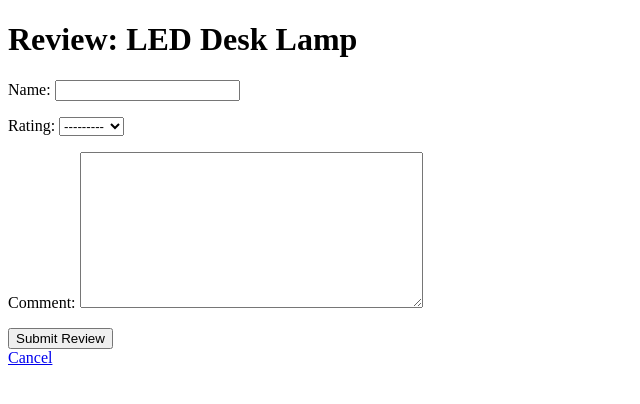
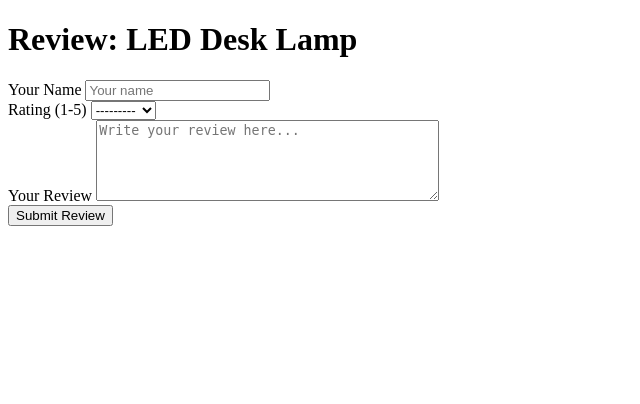
Before and after one commit to akshat-tahalani/django-tutorial, a Django app: a page that uses playground/templates/products/add_review.html in a window 1280 px wide. Shown: the top 404 px of the page, without its empty margins (0-640 px from the left). Run offline with Django 5.2, Linux system fonts and the light colour scheme; data comes from the database, SQL or seed files in the repository; both versions use the stored data as it was after the commit.

Commit message:
added product form

```diff
--- a/playground/forms.py
+++ b/playground/forms.py
@@ -1,5 +1,5 @@
 from django import forms
-from .models import Review
+from .models import Review , Product
 
 class ContactForm(forms.Form):
     name = forms.CharField(max_length = 100)
@@ -21,8 +21,31 @@ class ContactForm(forms.Form):
         return message
 
 
-
 class ReviewForm(forms.ModelForm):
     class Meta:
         model = Review
         fields = ['name', 'rating', 'comment']
+        widgets = {
+            'name': forms.TextInput(attrs={
+                'class': 'form-control',
+                'placeholder': 'Your name'
+            }),
+            'rating': forms.Select(attrs={
+                'class': 'form-control'
+            }),
+            'comment': forms.Textarea(attrs={
+                'class': 'form-control',
+                'rows': 5,
+                'placeholder': 'Write your review here...'
+            })
+        }
+        labels = {
+            'name': 'Your Name',
+            'rating': 'Rating (1-5)',
+            'comment': 'Your Review'
+        }
+
+class ProductForm(forms.ModelForm):
+    class Meta:
+        model = Product
+        fields = ['title', 'category', 'price', 'description', 'inventory', 'image', 'tags']
--- a/playground/models.py
+++ b/playground/models.py
@@ -19,6 +19,7 @@ class Category(models.Model):
 class Product(models.Model):
 
     title  = models.CharField(max_length=255) #text
+    image = models.ImageField(upload_to='products/', blank=True, null=True)
     slug  = models.SlugField(unique=True , blank = True)
 
     price = models.DecimalField(max_digits = 6 ,decimal_places =2) #number
--- a/playground/templates/products/add_review.html
+++ b/playground/templates/products/add_review.html
@@ -1,12 +1,48 @@
 <!DOCTYPE html>
 <html>
+<head>
+    <title>Review: {{ product.title }}</title>
+    <style>
+        .error-message {
+            color: red;
+            font-weight: bold;
+            padding: 8px;
+            background-color: #ffe6e6;
+            border-left: 4px solid red;
+            margin-top: 5px;
+        }
+    </style>
+</head>
 <body>
     <h1>Review: {{ product.title }}</h1>
     <form method="POST">
-        {% csrf_token %}
-        {{ form.as_p }}
-        <button type="submit">Submit Review</button>
-    </form>
-    <a href="{% url 'product_detail_slug' product.slug %}">Cancel</a>
+    {% csrf_token %}
+
+    <div>
+        <label>{{ form.name.label }}</label>
+        {{ form.name }}
+        {% if form.name.errors %}
+            <p class="error-message">{{ form.name.errors }}</p>
+        {% endif %}
+    </div>
+
+    <div>
+        <label>{{ form.rating.label }}</label>
+        {{ form.rating }}
+        {% if form.rating.errors %}
+            <p class="error-message">{{ form.rating.errors }}</p>
+        {% endif %}
+    </div>
+
+    <div>
+        <label>{{ form.comment.label }}</label>
+        {{ form.comment }}
+        {% if form.comment.errors %}
+            <p class="error-message">{{ form.comment.errors }}</p>
+        {% endif %}
+    </div>
+
+    <button type="submit">Submit Review</button>
+</form>
 </body>
 </html>
--- a/playground/urls.py
+++ b/playground/urls.py
@@ -1,5 +1,7 @@
 from django.urls import path
 from. import views
+from django.conf import settings
+from django.conf.urls.static import static
 
 # every app has its own configuration
 urlpatterns =[
@@ -10,6 +12,10 @@ urlpatterns =[
     path('products/id/<int:id>', views.product_detail_id_redirect ,name = 'product_id_redirect'),
     path('contact/' , views.contact_view ,name = 'contact'),
     path('products/<slug:slug>/review/', views.add_review, name='add_review'),
+    path('review/<int:review_id>/edit/', views.edit_review, name='edit_review'),
+    path('products/create/', views.create_product, name='create_product'),
 ]
+if settings.DEBUG:
+    urlpatterns += static(settings.MEDIA_URL, document_root=settings.MEDIA_ROOT)
 
 # make sure to always end path routes with
--- a/playground/views.py
+++ b/playground/views.py
@@ -2,7 +2,7 @@ from django.shortcuts import render , get_object_or_404
 from django.http import HttpResponse
 from .models import Product , Review
 from django.shortcuts import redirect
-from .forms import ContactForm , ReviewForm
+from .forms import ContactForm , ReviewForm  , ProductForm
 
 
 def product_detail_id_redirect(request , id):
@@ -117,3 +117,34 @@ def add_review(request, slug):
         'form': form,
         'product': product
     })
+
+
+def edit_review(request ,review_id):
+    review = get_object_or_404(Review , id =review_id)
+
+    if request.method == 'POST':
+        form = ReviewForm(request.POST ,instance=review)
+
+        if form.is_valid():
+            form.save()
+            return redirect('product_detail_slug' , slug=review.product.slug)
+    else:
+        form = ReviewForm(instance  = review)
+
+
+    return render(request, 'products/edit_review.html', {
+        'form': form,
+        'review': review
+    })
+
+
+def create_product(request):
+    if request.method == 'POST':
+        form = ProductForm(request.POST, request.FILES)
+        if form.is_valid():
+            product = form.save()
+            return redirect('product_detail_slug', slug=product.slug)
+    else:
+        form = ProductForm()
+
+    return render(request, 'products/create_product.html', {'form': form})
--- a/storefront/settings.py
+++ b/storefront/settings.py
@@ -116,3 +116,6 @@ USE_TZ = True
 # https://docs.djangoproject.com/en/6.0/howto/static-files/
 
 STATIC_URL = 'static/'
+# Add to bottom of settings.py
+MEDIA_URL = '/media/'
+MEDIA_ROOT = BASE_DIR / 'media'
```
Also changed, not shown: playground/templates/products/detail.html (+16 -3 lines), playground/templates/products/edit_review.html (added, +12 -0 lines), db.sqlite3, playground/migrations/0009_alter_review_rating.py (added), playground/migrations/0010_product_image.py (added).
